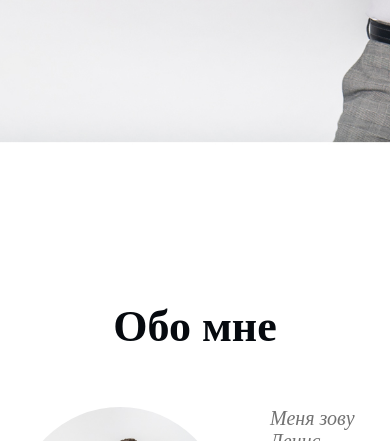
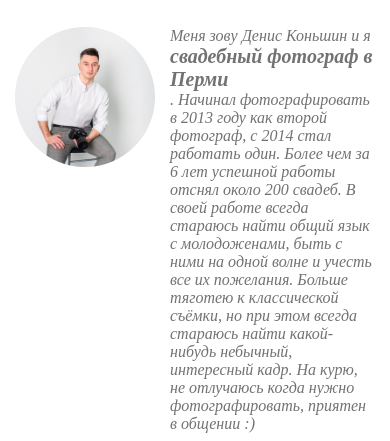
Before and after one commit to Zigomaticus/My-first-site, a plain HTML site: page index.html in a window 390 px wide. Shown: the part 659-1100 px from the top of the page. Drawn offline with nearby package versions, Linux system fonts and the light colour scheme; files whose address does not match are found by name; a web font is replaced by a local one.

Commit message:
second commit

```diff
--- a/css/style.css
+++ b/css/style.css
@@ -195,7 +195,7 @@ h2 {
     font-style: italic;
     font-weight: 300;
     color: #999;
-    font-family: 'Courgette', cursive;
+    font-family: 'Karla', sans-serif;
 }
 
 .reviews__author {
@@ -454,6 +454,8 @@ h3.title {
     text-decoration: none;
 }
 
+/* Media */
+
 @media (max-width: 1230px) {
     .about {
         margin: 70px 0;
@@ -665,4 +667,46 @@ h3.title {
     .intro {
         min-height: 450px;
     }
+
+    .about__item {
+        margin-top: 30px;
+        min-height: 110px;
+        padding-left: 155px;
+    }
+
+    .about__photo {
+        width: 140px;
+        height: 140px;
+        margin-right: none;
+    }
+
+    .about__text {
+        font-size: 16px;
+    }
+
+    .intro {
+
+        height: 540px;
+        padding-top: none;
+        margin-bottom: 10px;
+    }
+
+    h2 {
+        font-size: 20px;
+    }
+
+    .reviews {
+        margin-top: 60px;
+        margin-bottom: 70px;
+    }
+
+    .reviews__photo {
+        width: 120px;
+        height: 120px;
+    }
+
+    .reviews__text {
+        margin-bottom: 5px;
+        font-size: 15px;
+    }
 }
--- a/index.html
+++ b/index.html
@@ -8,7 +8,7 @@
     <script src="https://ajax.googleapis.com/ajax/libs/jquery/3.5.1/jquery.min.js"></script>
 
     <!--    Галерея    -->
-    <link href="https://fonts.googleapis.com/css2?family=Montserrat:wght@400;700&display=swap" rel="stylesheet">
+    <link href="https://fonts.googleapis.com/css2?family=Karla?family=Montserrat:wght@400;700&display=swap" rel="stylesheet">
     <link rel="stylesheet" href="https://cdnjs.cloudflare.com/ajax/libs/magnific-popup.js/1.1.0/magnific-popup.css">
 
     <!--    Slider    -->
```
